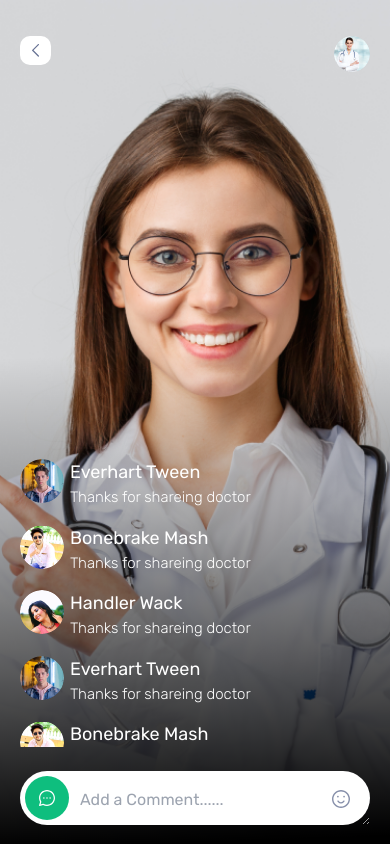
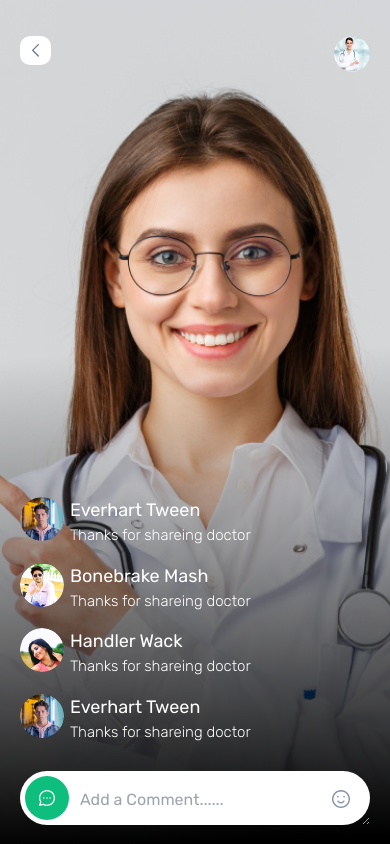
Before and after one commit to Anirat04/stepper-app, a React (Vite) app: page /live-viewer in a window 390 px wide. Built offline with nearby package versions, Linux system fonts and the light colour scheme.

Commit message:
Primary issue of  responsiveness in live stream route has been resolved

```diff
--- a/src/Layout/Pages/LiveViewer/LiveViewer.jsx
+++ b/src/Layout/Pages/LiveViewer/LiveViewer.jsx
@@ -53,8 +53,8 @@ const LiveViewer = () => {
                         </div>
                     </div>
                     {/* Comment Section */}
-                    <div className='h-[385px] max-h-[385px] flex flex-col justify-end pb-3'>
-                        <div className='mb-6 flex flex-col gap-4 overflow-y-auto textareaScroll   '>
+                    <div className='flex flex-col justify-end pb-3'>
+                        <div className='max-h-[250px]  mb-6 flex flex-col gap-4 overflow-y-auto textareaScroll   '>
                             <div className='flex items-center gap-[6px]'>
                                 <div className='min-w-11 h-full flex items-start justify-start'>
                                     <img className='w-11 h-11 rounded-full' src={commentAvatar1} alt="" />
@@ -158,12 +158,15 @@ const LiveViewer = () => {
                                             <path d="M9 18C6.59602 18 4.33593 17.0638 2.63602 15.364C0.936176 13.6641 0 11.404 0 9C0 6.59602 0.936176 4.33593 2.63602 2.63602C4.33593 0.936176 6.59602 0 9 0C11.404 0 13.6641 0.936176 15.364 2.63602C17.0638 4.33593 18 6.59602 18 9C18 11.404 17.0638 13.6641 15.364 15.364C13.6641 17.0638 11.404 18 9 18ZM9 1.40625C4.81279 1.40625 1.40625 4.81279 1.40625 9C1.40625 13.1872 4.81279 16.5938 9 16.5938C13.1872 16.5938 16.5938 13.1872 16.5938 9C16.5938 4.81279 13.1872 1.40625 9 1.40625ZM12.2954 10.5535C11.9678 10.345 11.5332 10.4415 11.3248 10.7692C11.3161 10.7828 10.4411 12.1311 8.96484 12.1311C7.48863 12.1311 6.61359 10.7828 6.60491 10.7692C6.39643 10.4416 5.96187 10.345 5.63425 10.5535C5.30662 10.762 5.21005 11.1966 5.41853 11.5241C5.47084 11.6063 6.72536 13.5373 8.96484 13.5373C11.2043 13.5373 12.4588 11.6064 12.5112 11.5241C12.7196 11.1965 12.6231 10.762 12.2954 10.5535ZM5.90625 5.80078C6.39165 5.80078 6.78516 6.19428 6.78516 6.67969C6.78516 7.16509 6.39165 7.55859 5.90625 7.55859C5.42085 7.55859 5.02734 7.16509 5.02734 6.67969C5.02734 6.19428 5.42085 5.80078 5.90625 5.80078ZM11.1797 6.67969C11.1797 7.16509 11.5732 7.55859 12.0586 7.55859C12.544 7.55859 12.9375 7.16509 12.9375 6.67969C12.9375 6.19428 12.544 5.80078 12.0586 5.80078C11.5732 5.80078 11.1797 6.19428 11.1797 6.67969Z" fill="#677294" fillOpacity="0.8" />
                                         </svg>
                                     </div>
-                                    <div className='absolute -bottom-[320px] left-0'>
+                                    {/* <div className='absolute -bottom-[320px] left-0'>
                                         <EmojiPicker open={openEmoji} width={335} height={320} className='' />
-                                    </div>
+                                    </div> */}
                                 </div>
                                 {/* <input type="submit" /> */}
                             </form>
+                        </div>
+                        <div className='flex justify-center'>
+                            <EmojiPicker open={openEmoji} width={'100%'} height={320} className='' />
                         </div>
                     </div>
                 </div>
```
